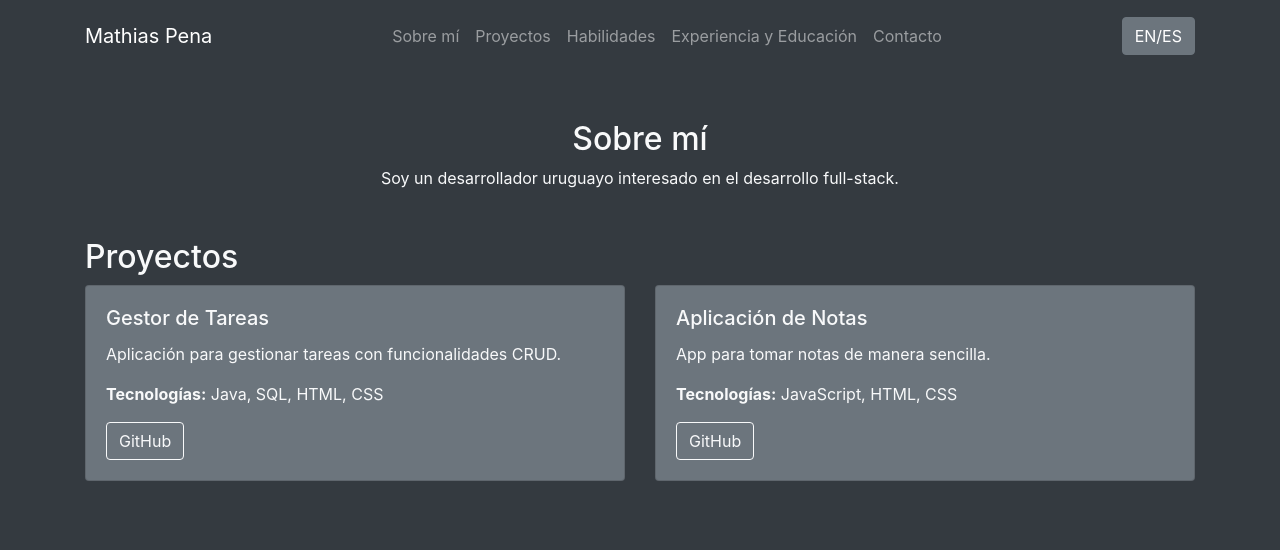
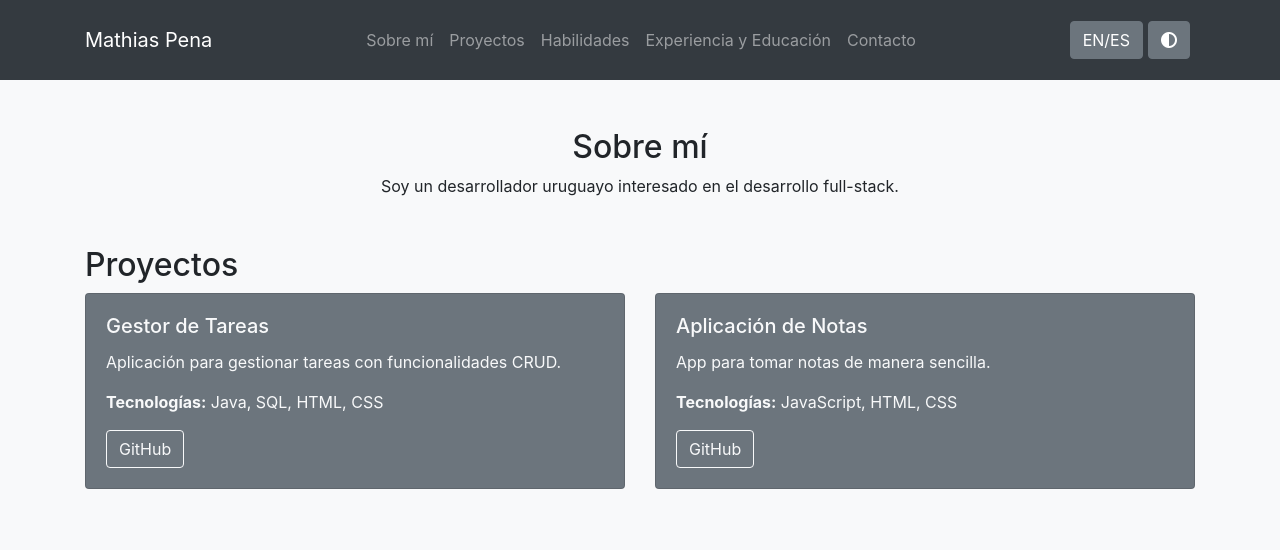
Before and after one commit to MathiasPena/Portfolio, a plain HTML site: page index.html in a window 1280 px wide. Shown: the top 550 px of the page. Drawn offline with nearby package versions, Linux system fonts and the light colour scheme.

Commit message:
Add: New UI Features

```diff
--- a/index.html
+++ b/index.html
@@ -10,7 +10,7 @@
     <!-- Iconos -->
     <link rel="stylesheet" href="https://cdnjs.cloudflare.com/ajax/libs/font-awesome/6.0.0-beta3/css/all.min.css">
 </head>
-<body class="bg-dark text-light">
+<body>
 
 <!-- Barra de navegación centrada -->
 <!-- Barra de navegación centrada -->
@@ -28,7 +28,10 @@
                 <li class="nav-item"><a class="nav-link" href="#experience" data-key="experience">Experiencia y Educación</a></li>
                 <li class="nav-item"><a class="nav-link" href="#contact" data-key="contact">Contacto</a></li>
             </ul>
-            <button class="btn btn-secondary" onclick="toggleLanguage()">EN/ES</button>
+            <button class="btn btn-secondary botonnav" onclick="toggleLanguage()">EN/ES</button>
+            <button class="btn btn-secondary botonnav" onclick="toggleTheme()">
+                <i class="fas fa-adjust"></i>
+            </button>
         </div>
     </div>
 </nav>
--- a/script.js
+++ b/script.js
@@ -17,5 +17,30 @@ function toggleLanguage() {
     loadTranslations();
 }
 
+// Función para cambiar el tema
+function toggleTheme() {
+    const body = document.body;
+    body.classList.toggle('dark');
+
+    // Cambiar a tema claro si actualmente está en oscuro
+    if (body.classList.contains('dark')) {
+        localStorage.setItem('theme', 'dark');
+    } else {
+        localStorage.setItem('theme', 'light');
+    }
+}
+
+// Cargar el tema guardado al cargar la página
+window.addEventListener("load", function() {
+    const savedTheme = localStorage.getItem('theme');
+    if (savedTheme) {
+        document.body.classList.add(savedTheme);
+    } else {
+        // Si no hay tema guardado, establecer tema claro por defecto
+        document.body.classList.add('light');
+        localStorage.setItem('theme', 'dark');
+    }
+});
+
 // Cargar las traducciones al iniciar
 document.addEventListener("DOMContentLoaded", loadTranslations);
--- a/styles.css
+++ b/styles.css
@@ -1,6 +1,19 @@
 body {
-    background-color: #121212;
+    transition: background-color 0.3s, color 0.3s;
 }
+
+/* Tema claro */
+body.light {
+    background-color: #f8f9fa;
+    color: #212529;
+}
+
+/* Tema oscuro */
+body.dark {
+    background-color: #343a40;
+    color: #f8f9fa;
+}
+
 
 .navbar {
     background-color: #222;
@@ -43,3 +56,12 @@ i {
 button.btn-secondary {
     margin-left: auto;
 }
+
+.botonnav {
+    height: auto;
+    margin: 5px;
+}
+
+.botonnav i {
+    color:  #fff;
+}
```
